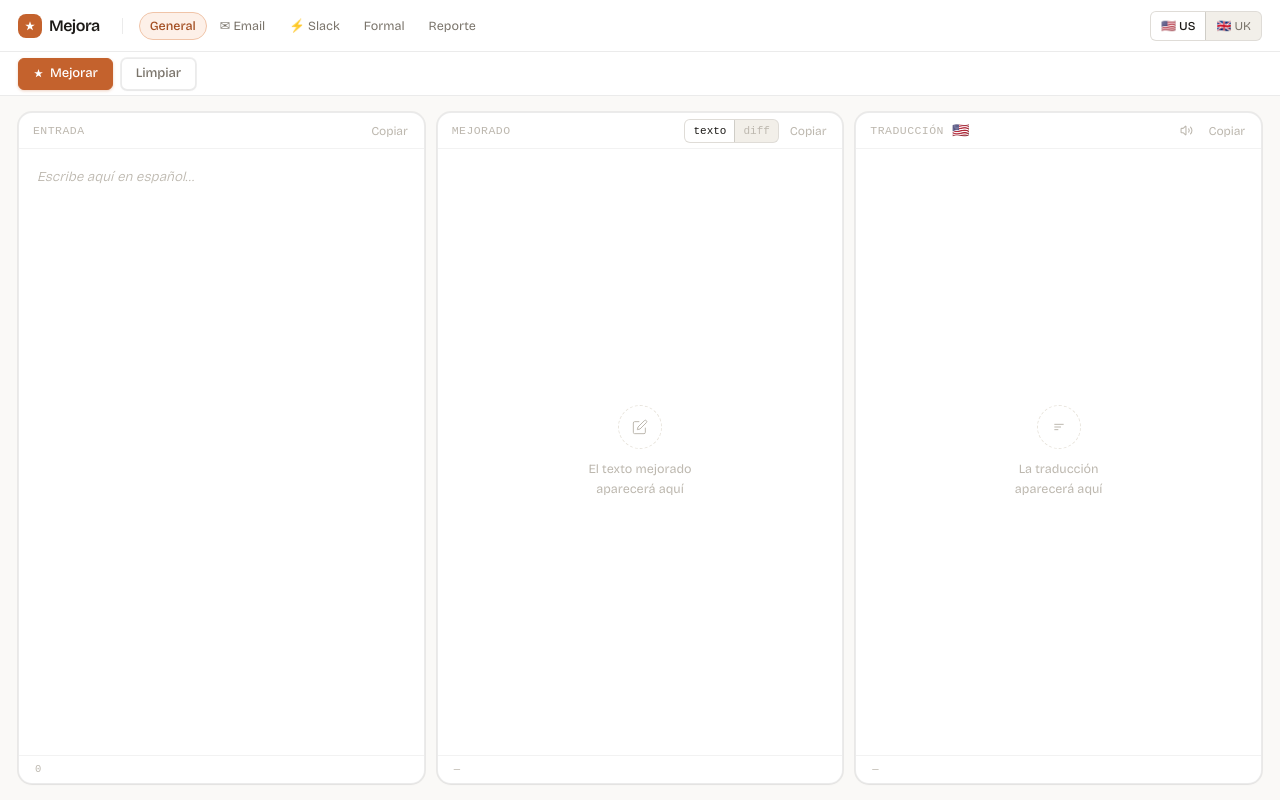
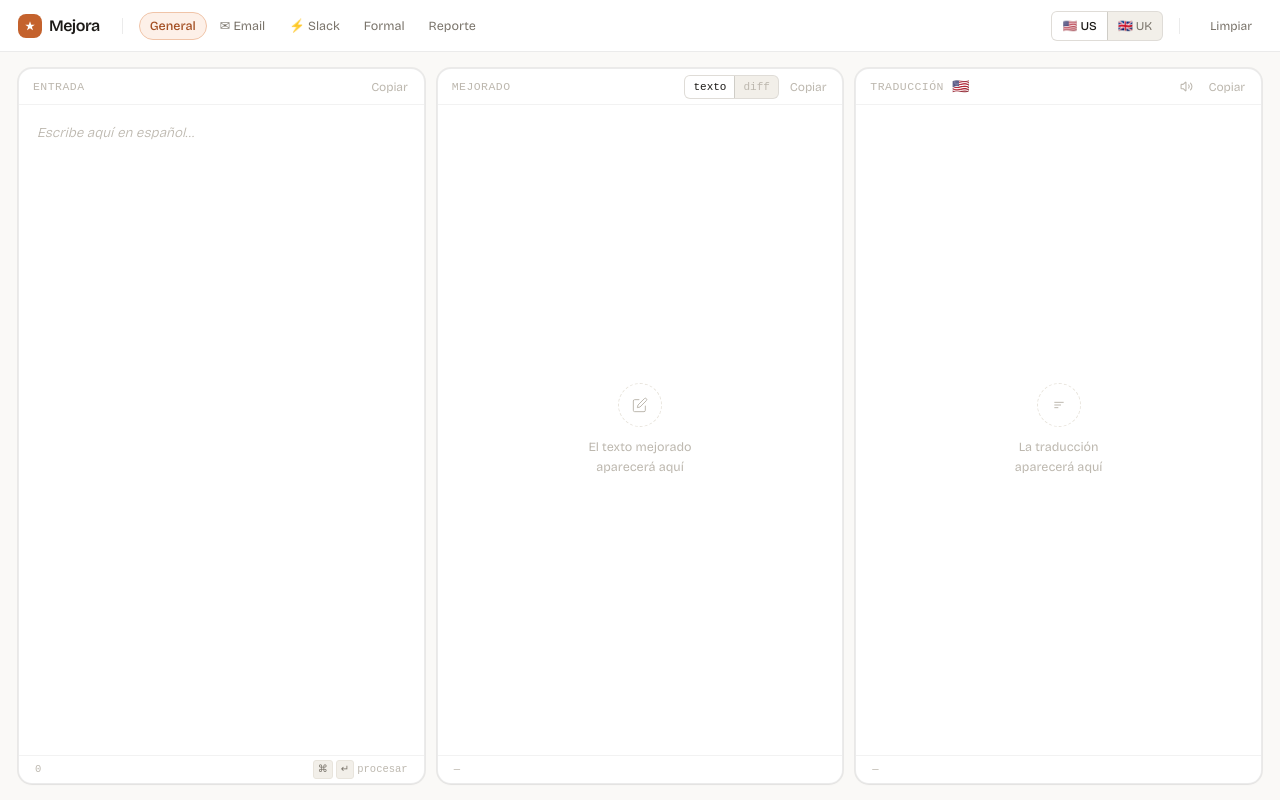
Before and after one commit to gonzalobh/mejora, a website: page index.html in a window 1280 px wide. Drawn offline with nearby package versions, Linux system fonts and the light colour scheme; a web font is replaced by a local one.

Commit message:
Add files via upload

```diff
--- a/index.html
+++ b/index.html
@@ -150,26 +150,28 @@
       animation:pulse 1s ease-in-out infinite;
     }
 
-    /* ────────────────────────────────────────
-       ACTION STRIP  — Mejorar lives below topbar
-    ──────────────────────────────────────── */
-    .actionbar{
-      display:flex;align-items:center;gap:8px;
-      height:44px;padding:0 18px;
-      background:var(--white);
-      border-bottom:1px solid var(--border);
-      flex-shrink:0;
-    }
-    .actionbar__gap{flex:1}
+    /* status — lives in topbar */
     .status{
-      display:none;align-items:center;gap:7px;
+      display:none;align-items:center;gap:6px;
       font-size:11.5px;color:var(--ink-2);font-family:var(--mono);
     }
     .status.on{display:flex}
     .status__dot{
-      width:6px;height:6px;border-radius:50%;
+      width:5px;height:5px;border-radius:50%;
       background:var(--a);animation:pulse 1.1s ease-in-out infinite;
     }
+
+    .btn-topbar-action{
+      display:inline-flex;align-items:center;
+      height:28px;padding:0 9px;
+      font-size:12px;font-family:var(--font);font-weight:400;
+      color:var(--ink-2);
+      background:transparent;border:1px solid transparent;
+      border-radius:var(--r);cursor:pointer;
+      transition:all .12s;white-space:nowrap;
+      margin-left:4px;
+    }
+    .btn-topbar-action:hover{background:var(--sand);border-color:var(--border);color:var(--ink)}
 
     /* ────────────────────────────────────────
        BUTTONS  — one system, consistent height 32px
@@ -246,6 +248,18 @@
     .diff-toggle__btn+.diff-toggle__btn{border-left:1px solid var(--border)}
     .diff-toggle__btn.active{background:var(--white);color:var(--ink);box-shadow:var(--sh-card)}
     .diff-toggle__btn:hover:not(.active){color:var(--ink-2)}
+
+    .kbd-hint{
+      font-size:10.5px;color:var(--ink-3);font-family:var(--mono);
+      display:flex;align-items:center;gap:3px;
+    }
+    kbd{
+      display:inline-flex;align-items:center;
+      padding:1px 4px;
+      border:1px solid var(--sand-2);border-radius:3px;
+      background:var(--sand);
+      font-family:var(--mono);font-size:10px;color:var(--ink-2);
+    }
 
     /* ────────────────────────────────────────
        ERROR
@@ -430,22 +444,15 @@
     </div>
 
     <div id="autoPill" class="auto-pill">procesando</div>
-  </div>
 
-  <!-- ── Action bar ── -->
-  <div class="actionbar">
-    <button class="btn btn-primary" id="mejorarBtn">
-      <svg width="11" height="11" viewBox="0 0 16 16" fill="currentColor">
-        <path d="M8 1.5 9.6 6.2H14.4L10.5 8.9l1.5 4.6L8 11l-4 2.5 1.5-4.6L1.6 6.2h4.8z"/>
-      </svg>
-      Mejorar
-    </button>
-    <button class="btn btn-subtle" id="limpiarBtn">Limpiar</button>
-    <div class="actionbar__gap"></div>
+    <div class="vdiv"></div>
+
     <div class="status" id="statusEl">
       <span class="status__dot"></span>
       Procesando…
     </div>
+
+    <button class="btn-topbar-action" id="limpiarBtn">Limpiar</button>
   </div>
 
   <!-- ── Error ── -->
@@ -471,7 +478,10 @@
       <div class="panel__body">
         <textarea id="inputText" placeholder="Escribe aquí en español…" spellcheck="true"></textarea>
       </div>
-      <div class="panel__ft"><span class="char-count" id="cnt-input">0</span></div>
+      <div class="panel__ft" style="justify-content:space-between">
+        <span class="char-count" id="cnt-input">0</span>
+        <span class="kbd-hint"><kbd>⌘</kbd><kbd>↵</kbd> procesar</span>
+      </div>
     </div>
 
     <!-- Panel: Mejorado -->
@@ -552,7 +562,7 @@ function buildHTML(ot,nt,lcs){const h=[];let oi=0,ni=0,li=0,add=0,del=0;const e=
 /* ── Init ────────────────────────────────────────────────────────────────── */
 const $=id=>document.getElementById(id);
 const inputText=$('inputText'),mejoradoText=$('mejoradoText'),englishText=$('englishText');
-const mejorarBtn=$('mejorarBtn'),limpiarBtn=$('limpiarBtn');
+const limpiarBtn=$('limpiarBtn');
 const statusEl=$('statusEl'),errorBar=$('errorBar'),errorText=$('errorText');
 const autoPill=$('autoPill'),diffView=$('diffView');
 const diffStats=$('diffStats'),statAdd=$('statAdd'),statDel=$('statDel');
@@ -648,8 +658,13 @@ limpiarBtn.addEventListener('click',()=>{
   diffStats.classList.remove('on');
 });
 
-/* ── Mejorar ─────────────────────────────────────────────────────────────── */
-mejorarBtn.addEventListener('click',()=>{clearTimeout(timer);autoPill.classList.remove('on');runMejorar(inputText.value.trim());});
+/* ── ⌘↵ / Ctrl↵ manual trigger ──────────────────────────────────────────── */
+inputText.addEventListener('keydown',e=>{
+  if((e.metaKey||e.ctrlKey)&&e.key==='Enter'){
+    e.preventDefault();clearTimeout(timer);autoPill.classList.remove('on');
+    runMejorar(inputText.value.trim());
+  }
+});
 
 async function runMejorar(text){
   if(!text){showErr('Escribe un texto para continuar.');return;}
@@ -673,7 +688,6 @@ async function runMejorar(text){
 }
 
 function setLoading(on){
-  mejorarBtn.disabled=on;mejorarBtn.classList.toggle('loading',on);
   statusEl.classList.toggle('on',on);
   ['p-mejorado','p-english'].forEach(id=>$(id).classList.toggle('fetching',on));
   if(on){mejoradoText.value=englishText.value='';diffView.innerHTML='';diffStats.classList.remove('on');$('cnt-mejorado').textContent=$('cnt-english').textContent='—';}
```
